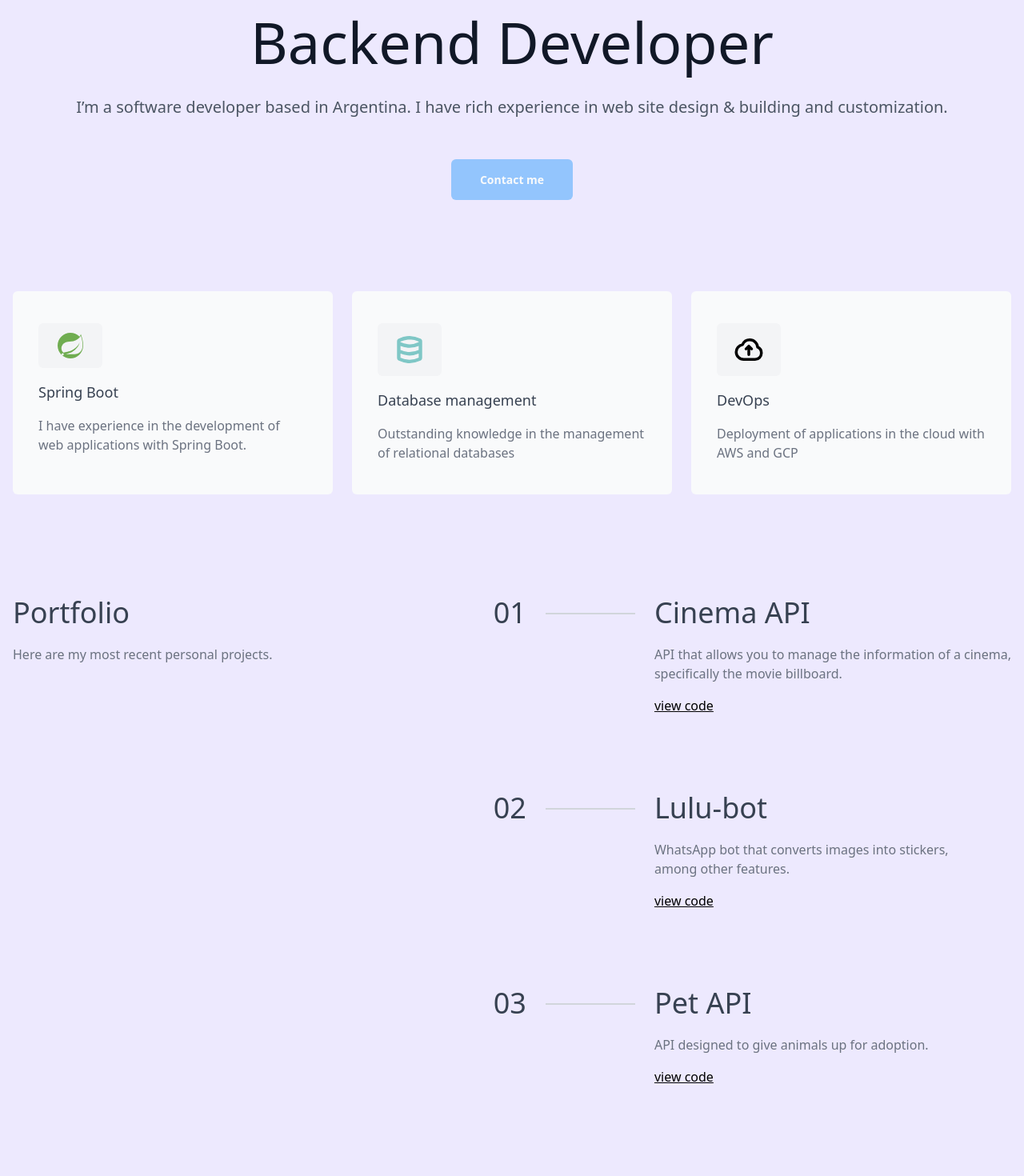
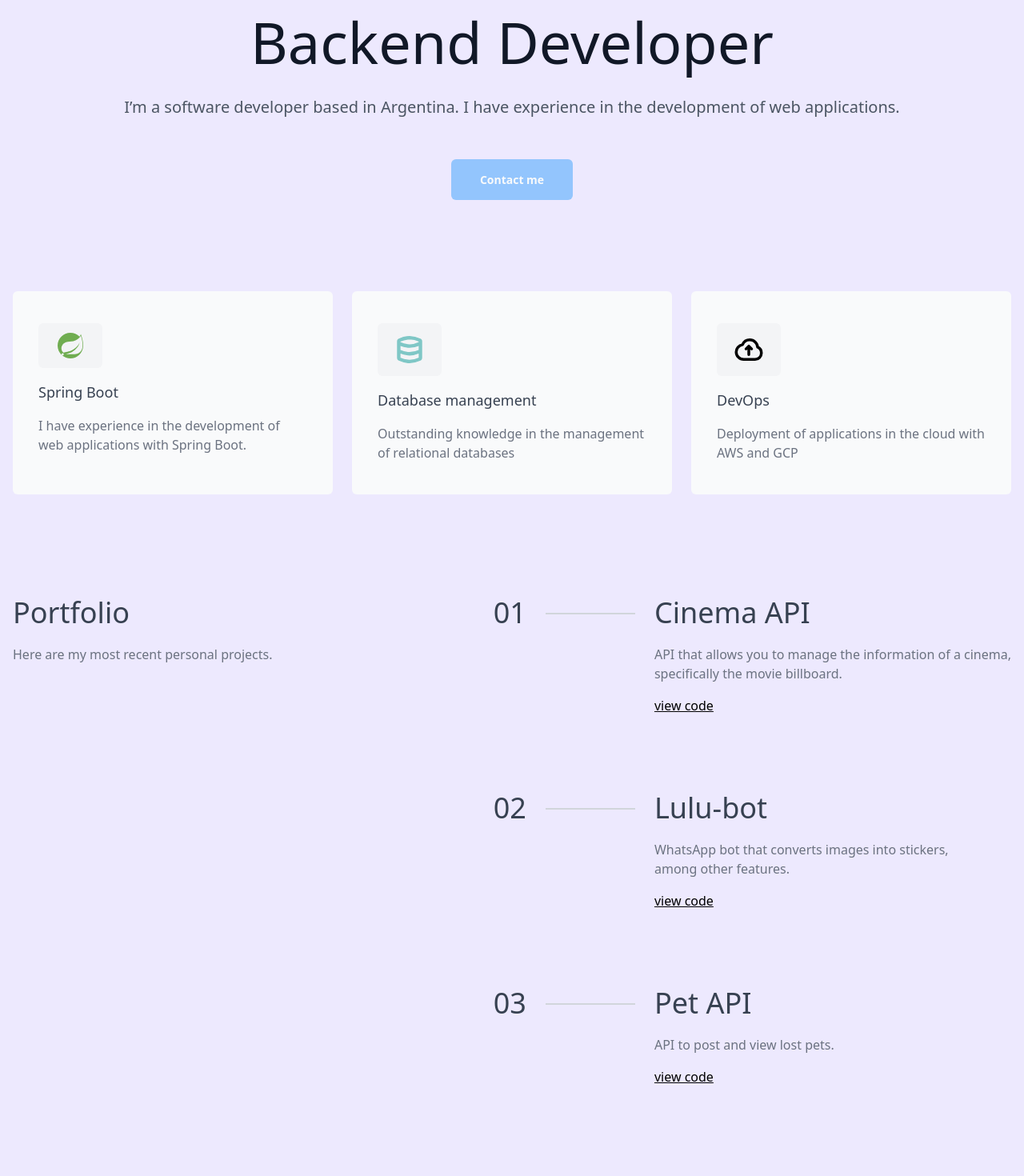
Before and after one commit to luciapaulinapereyra/portfolio, a Next.js app: page / in a window 1280 px wide. Shown: the part 240-1710 px from the top of the page at 80% size. Built offline with nearby package versions, Linux system fonts and the light colour scheme.

Commit message:
modify text

```diff
--- a/app/page.tsx
+++ b/app/page.tsx
@@ -20,8 +20,9 @@ const Page = async () => {
             </h1>
 
             <p className="font-normal text-gray-600 text-md md:text-xl mb-16">
-              I’m a software developer based in Argentina. I have rich
-              experience in web site design & building and customization.
+              I’m a software developer based in Argentina. I have experience in
+              the development of web applications.
+
             </p>
 
             <a
@@ -232,7 +233,7 @@ const Page = async () => {
                   </h1>
 
                   <p className="font-normal text-gray-500 text-sm md:text-base">
-                    API designed to give animals up for adoption.
+                    API to post and view lost pets.
                   </p>
 
                   <div className="flex gap-2 mt-4">
```
